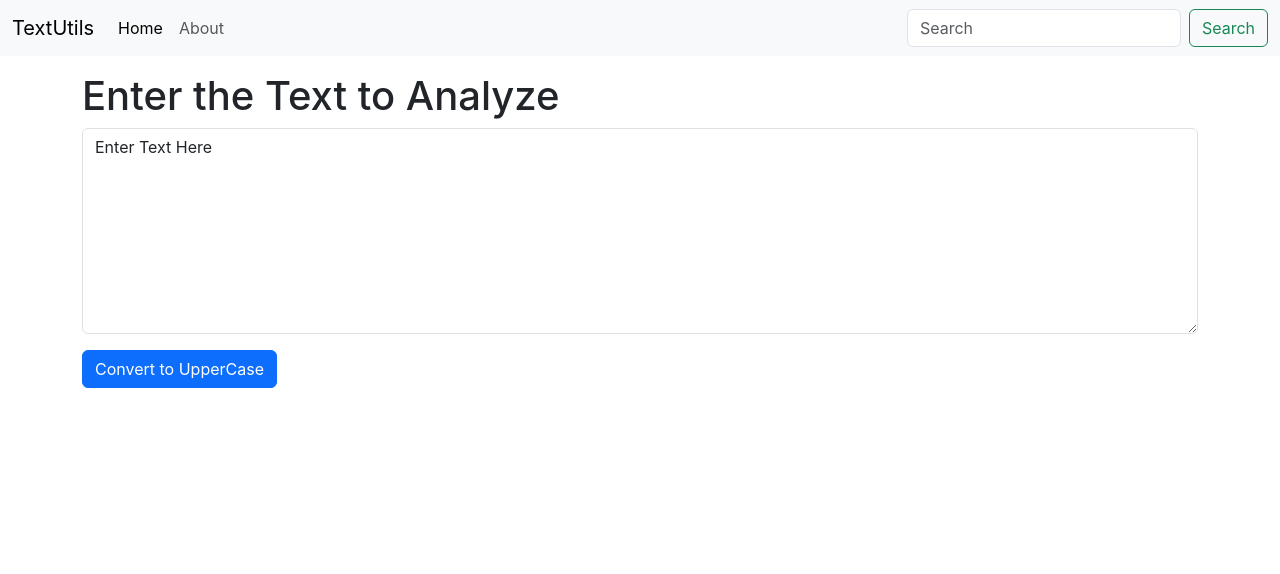
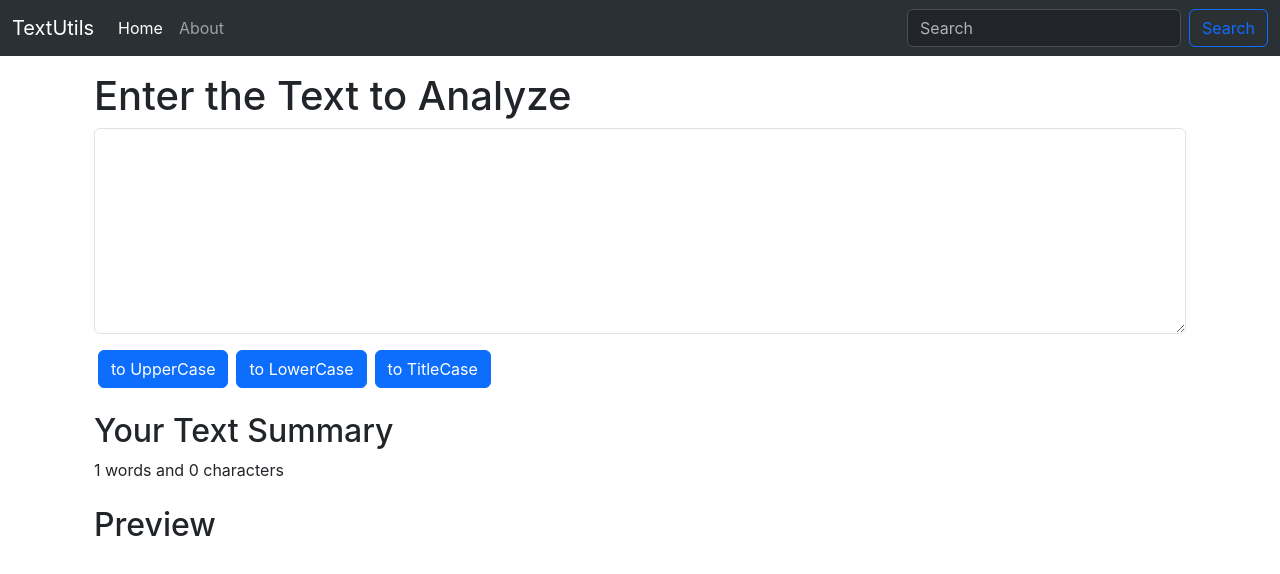
Before and after one commit to SkepticDude/Learning, a React (Create React App) app in the folder javascript/reactjs/textutils/: page / in a window 1280 px wide. Shown: the top 574 px of the page. Built offline with nearby package versions, Linux system fonts and the light colour scheme.

Commit message:
added more features in textUtils

```diff
--- a/javascript/reactjs/textutils/src/components/Navbar.js
+++ b/javascript/reactjs/textutils/src/components/Navbar.js
@@ -3,7 +3,7 @@ import PropTypes from 'prop-types'
 
 export default function Navbar(props) {
     return (
-        <nav className="navbar navbar-expand-lg bg-body-tertiary">
+        <nav className="navbar navbar-expand-lg bg-body-tertiary" data-bs-theme="dark">
             <div className="container-fluid">
                 <a className="navbar-brand" href="/">{props.title}</a>
                 <button className="navbar-toggler" type="button" data-bs-toggle="collapse" data-bs-target="#navbarSupportedContent" aria-controls="navbarSupportedContent" aria-expanded="false" aria-label="Toggle navigation">
@@ -20,7 +20,7 @@ export default function Navbar(props) {
                     </ul>
                     <form className="d-flex" role="search">
                         <input className="form-control me-2" type="search" placeholder="Search" aria-label="Search" />
-                        <button className="btn btn-outline-success" type="submit">Search</button>
+                        <button className="btn btn-outline-primary" type="submit">Search</button>
                     </form>
                 </div>
             </div>
--- a/javascript/reactjs/textutils/src/components/TextForm.js
+++ b/javascript/reactjs/textutils/src/components/TextForm.js
@@ -1,21 +1,46 @@
 import React, {useState} from 'react'
 
 export default function TextForm(props) {
+    const handleOnChange = (event) => {
+        setText(event.target.value);
+    }
     const handleUpClick=()=>{
         setText(text.toUpperCase());
     }
-    const handleOnChange = (event) => {
-        setText(event.target.value);
+    const handleLowClick=()=>{
+        setText(text.toLowerCase());
+    }
+    const handleTitleCaseClick=()=>{
+        let mywords = text.split(' ');
+        let result = "";
+        mywords.forEach(element => {
+            result = result + element.charAt(0).toUpperCase() + element.slice(1).toLowerCase() + " ";
+        });
+        setText(result.trimEnd());
     }
 
-    const [text, setText] = useState('Enter Text Here');
+
+    const [text, setText] = useState('');
     return (
-        <div>
-            <h1>{props.heading}</h1>
-            <div className="mb-3">
-                <textarea className="form-control" value={text} onChange={handleOnChange} id="myBox" rows="8"></textarea>
+        <>
+            <div className='container'>
+                <h1>{props.heading}</h1>
+                <div className="mb-3">
+                    <textarea className="form-control" value={text} onChange={handleOnChange} id="myBox" rows="8"></textarea>
+                </div>
+                <button className="btn btn-primary mx-1" onClick={handleUpClick}>to UpperCase</button>
+                <button className="btn btn-primary mx-1" onClick={handleLowClick}>to LowerCase</button>
+                <button className="btn btn-primary mx-1" onClick={handleTitleCaseClick}>to TitleCase</button>
+
             </div>
-            <button className="btn btn-primary" onClick={handleUpClick}>Convert to UpperCase</button>
-        </div>
+            <div className="container my-4">
+                <h2>Your Text Summary</h2>
+                <p>{text.split(" ").length} words and {text.length} characters</p>
+            </div>
+            <div className="container my-3">
+                <h2>Preview</h2>
+                <p>{text}</p>
+            </div>
+        </>
     )
 }
```
Also changed, not shown: 1 other file (tests, documents, lock files or other folders).
